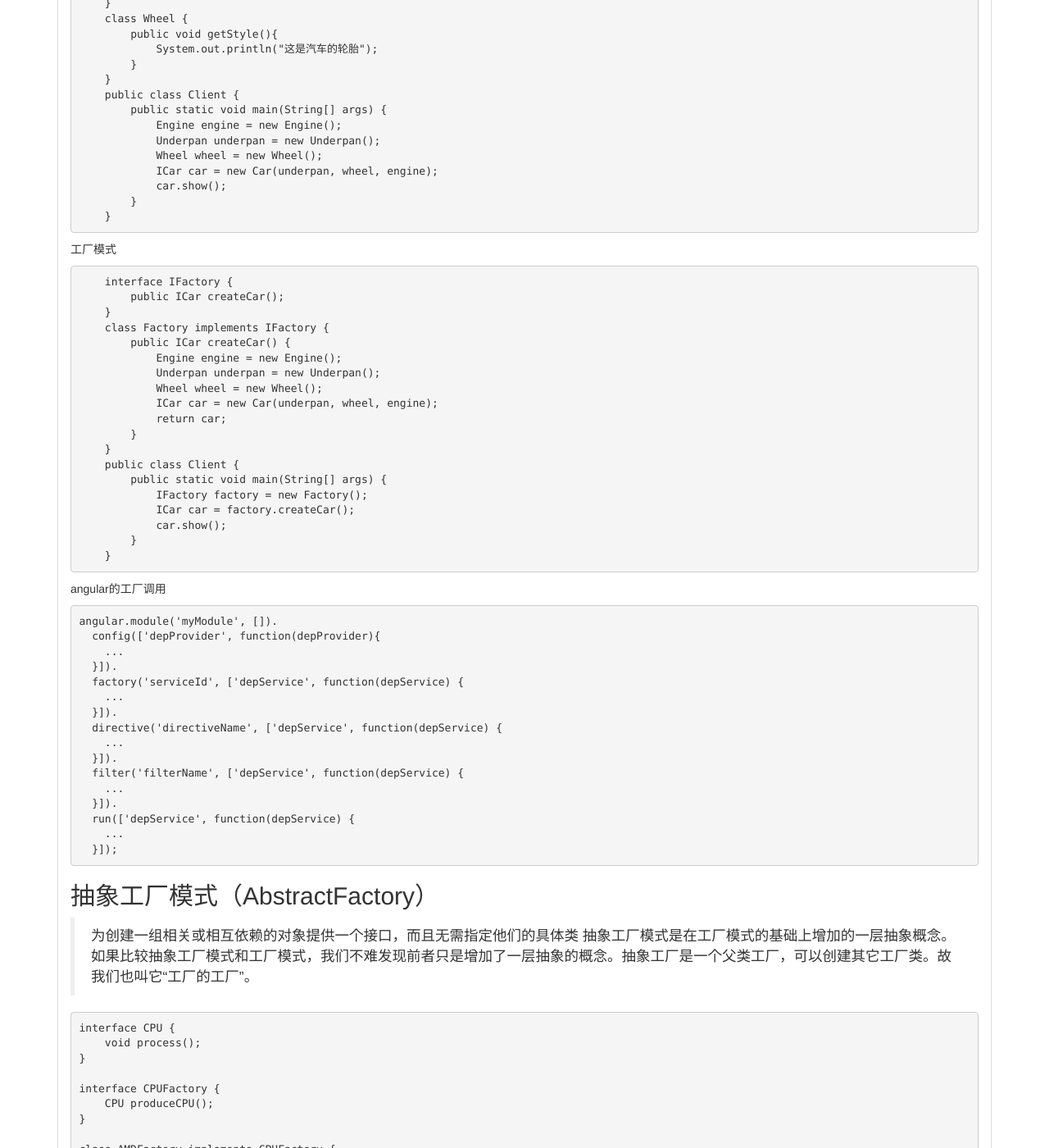
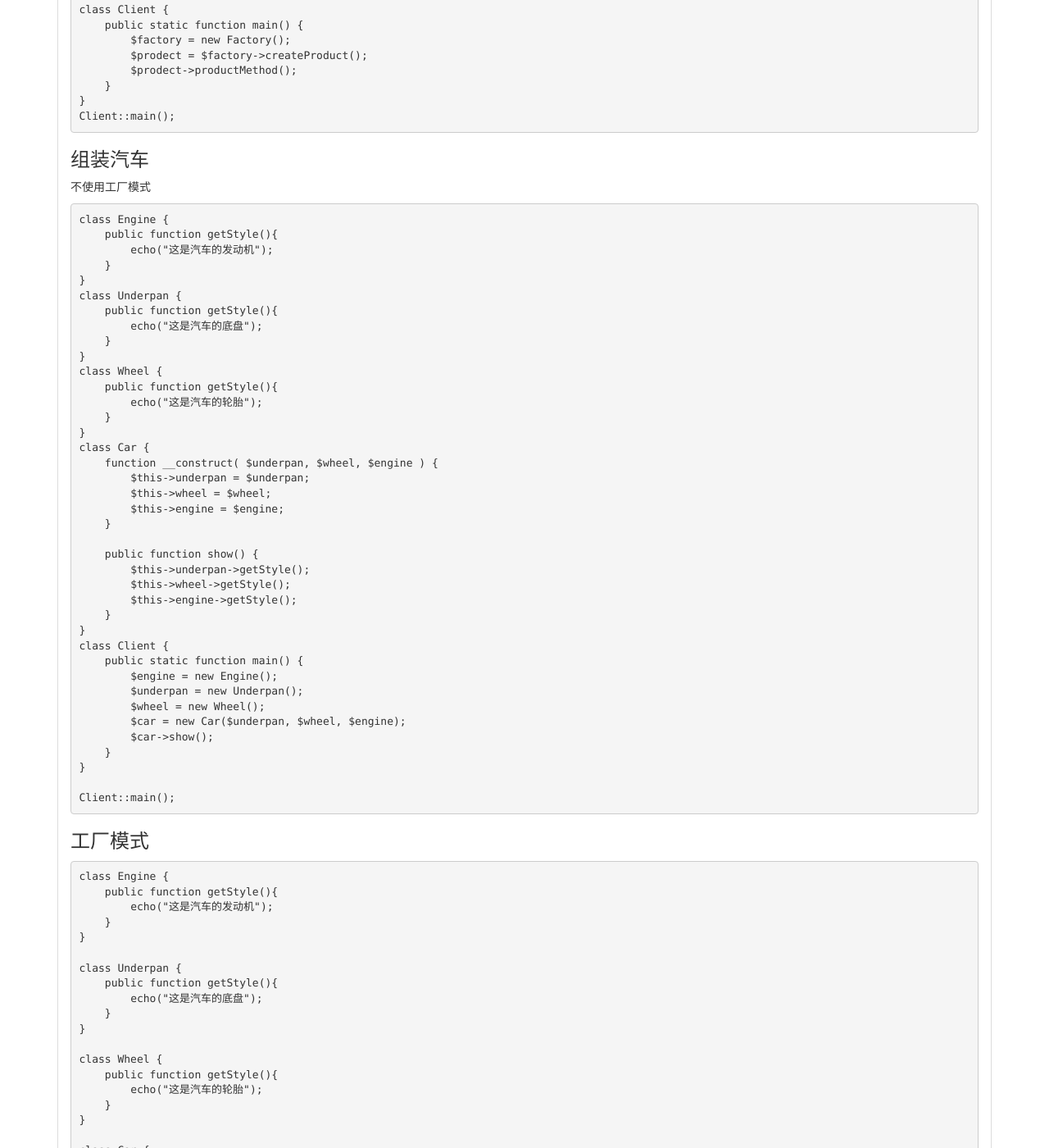
Before and after one commit to kailian/kailian.github.io, a Jekyll site: the page built from _posts/2014-08-13-design-patterns-01.md, in a window 1280 px wide and 1400 px high, scrolled down 2255 px. Shown: the whole window at 82% size. Built offline with Jekyll 4.4.1, drawn with Linux system fonts in a browser that asks for light colours; nearby versions of some CDN libraries; library files that are not in the unit come from our copies; comment, search, counter and statistics services are not loaded; some of the changed text lies outside the part shown.

Commit message:
【blog】update blog

```diff
--- a/_posts/2014-08-13-design-patterns-01.md
+++ b/_posts/2014-08-13-design-patterns-01.md
@@ -32,21 +32,42 @@
 
 > 调用取得实例方法的时候才会实例化对象
 
-    public class Singleton {
-        private Singleton(){}
-        private static Singleton instance = null;
-        public static synchronized Singleton getInstance() {
-    　　　　if (instance == null) {
-    　　　　    instance = new Singleton();
-    　　　　}
-    　　　　return instance;
+### PHP示例
+
+    class Singleton {
+        private static $instance = null;
+
+        public static function getInstance() {
+            self::$instance = new self();
+            return self::$instance;
+        }
+
+        //空构造函数
+        private function __construct() {
+
+        }
+
+        //空克隆成员函数
+        private function __clone() {
+
+        }
+
+        public function test() {
+            echo "test";
         }
     }
+    Singleton::getInstance()->test();
 
 
 ### 饿汉模式
 
 > 加载类的时候会连带着创建实例
+
+PHP中不支持饿汉式的单例模式
+
+因为PHP不支持在类定义时给类的成员变量赋予非基本类型的值。如表达式，new操作等等
+
+### java示例
 
     public class Singleton {
         private Singleton(){}
@@ -67,86 +88,141 @@
 - 降低耦合度
 
 
-        interface IProduct {
-            public void productMethod();
+### 代码示例
+
+    interface IProduct {
+        public function productMethod();
+    }
+
+    class Product implements IProduct {
+        public function productMethod() {
+            echo("产品");
         }
+    }
 
-        class Product implements IProduct {
-            public void productMethod() {
-                System.out.println("产品");
-            }
+    interface IFactory {
+        public function createProduct();
+    }
+
+    class Factory implements IFactory {
+        public function createProduct() {
+            return new Product();
         }
+    }
 
-        interface IFactory {
-            public IProduct createProduct();
+    class Client {
+        public static function main() {
+            $factory = new Factory();
+            $prodect = $factory->createProduct();
+            $prodect->productMethod();
         }
+    }
+    Client::main();
 
-        class Factory implements IFactory {
-            public IProduct createProduct() {
-                return new Product();
-            }
-        }
 
-        public class Client {
-            public static void main(String[] args) {
-                IFactory factory = new Factory();
-                IProduct prodect = factory.createProduct();
-                prodect.productMethod();
-            }
-        }
-
-> 组装汽车
+### 组装汽车
 
 不使用工厂模式
 
-        class Engine {
-            public void getStyle(){
-                System.out.println("这是汽车的发动机");
-            }
+    class Engine {
+        public function getStyle(){
+            echo("这是汽车的发动机");
         }
-        class Underpan {
-            public void getStyle(){
-                System.out.println("这是汽车的底盘");
-            }
+    }
+    class Underpan {
+        public function getStyle(){
+            echo("这是汽车的底盘");
         }
-        class Wheel {
-            public void getStyle(){
-                System.out.println("这是汽车的轮胎");
-            }
+    }
+    class Wheel {
+        public function getStyle(){
+            echo("这是汽车的轮胎");
         }
-        public class Client {
-            public static void main(String[] args) {
-                Engine engine = new Engine();
-                Underpan underpan = new Underpan();
-                Wheel wheel = new Wheel();
-                ICar car = new Car(underpan, wheel, engine);
-                car.show();
-            }
+    }
+    class Car {
+        function __construct( $underpan, $wheel, $engine ) {
+            $this->underpan = $underpan;
+            $this->wheel = $wheel;
+            $this->engine = $engine;
         }
 
-工厂模式
+        public function show() {
+            $this->underpan->getStyle();
+            $this->wheel->getStyle();
+            $this->engine->getStyle();
+        }
+    }
+    class Client {
+        public static function main() {
+            $engine = new Engine();
+            $underpan = new Underpan();
+            $wheel = new Wheel();
+            $car = new Car($underpan, $wheel, $engine);
+            $car->show();
+        }
+    }
 
-        interface IFactory {
-            public ICar createCar();
+    Client::main();
+
+### 工厂模式
+
+    class Engine {
+        public function getStyle(){
+            echo("这是汽车的发动机");
         }
-        class Factory implements IFactory {
-            public ICar createCar() {
-                Engine engine = new Engine();
-                Underpan underpan = new Underpan();
-                Wheel wheel = new Wheel();
-                ICar car = new Car(underpan, wheel, engine);
-                return car;
-            }
+    }
+
+    class Underpan {
+        public function getStyle(){
+            echo("这是汽车的底盘");
         }
-        public class Client {
-            public static void main(String[] args) {
-                IFactory factory = new Factory();
-                ICar car = factory.createCar();
-                car.show();
-            }
+    }
+
+    class Wheel {
+        public function getStyle(){
+            echo("这是汽车的轮胎");
+        }
+    }
+
+    class Car {
+        function __construct( $underpan, $wheel, $engine ) {
+            $this->underpan = $underpan;
+            $this->wheel = $wheel;
+            $this->engine = $engine;
         }
 
-angular的工厂调用
+        public function show() {
+            $this->underpan->getStyle();
+            $this->wheel->getStyle();
+            $this->engine->getStyle();
+        }
+    }
+
+    interface IFactory {
+        public function createCar();
+    }
+
+    class Factory implements IFactory {
+        public function createCar() {
+            $engine = new Engine();
+            $underpan = new Underpan();
+            $wheel = new Wheel();
+            $car = new Car($underpan, $wheel, $engine);
+            return $car;
+        }
+    }
+
+    class Client {
+        public static function main() {
+            $factory = new Factory();
+            $car = $factory->createCar();
+            $car->show();
+        }
+    }
+    Client::main();
+
+
+### angular的工厂调用
 
     angular.module('myModule', []).
       config(['depProvider', function(depProvider){
@@ -169,65 +245,223 @@
 ## 抽象工厂模式（AbstractFactory）
 
 > 为创建一组相关或相互依赖的对象提供一个接口，而且无需指定他们的具体类
-> 抽象工厂模式是在工厂模式的基础上增加的一层抽象概念。如果比较抽象工厂模式和工厂模式，我们不难发现前者只是增加了一层抽象的概念。抽象工厂是一个父类工厂，可以创建其它工厂类。故我们也叫它“工厂的工厂”。
+
+抽象工厂模式是在工厂模式的基础上增加的一层抽象概念。如果比较抽象工厂模式和工厂模式，我们不难发现前者只是增加了一层抽象的概念。抽象工厂是一个父类工厂，可以创建其它工厂类。故我们也叫它“工厂的工厂”。
 
 
     interface CPU {
-        void process();
+        function process();
     }
 
     interface CPUFactory {
-        CPU produceCPU();
+        function produceCPU();
     }
 
     class AMDFactory implements CPUFactory {
-        public CPU produceCPU() {
+        public function produceCPU() {
             return new AMDCPU();
         }
     }
 
     class IntelFactory implements CPUFactory {
-        public CPU produceCPU() {
+        public function produceCPU() {
             return new IntelCPU();
         }
     }
 
     class AMDCPU implements CPU {
-        public void process() {
-            System.out.println("AMD is processing...");
+        public function process() {
+            print_r("AMD is processing...");
         }
     }
 
     class IntelCPU implements CPU {
-        public void process() {
-            System.out.println("Intel is processing...");
+        public function process() {
+            print_r("Intel is processing...");
         }
     }
 
     //创建工厂的工厂
     class Computer {
-        CPU cpu;
+        private $cpu;
 
-        public Computer(CPUFactory factory) {
-            cpu = factory.produceCPU();
-            cpu.process();
+        function __construct($factory) {
+            $this->factory = $factory;
+            $this->Computer();
+        }
+
+        public function Computer() {
+            $this->cpu = $this->factory->produceCPU();
+            $this->cpu->process();
         }
     }
 
-    public class Client {
-        public static void main(String[] args) {
-            new Computer(createSpecificFactory());
+    class Client {
+        public static function main() {
+            new Computer(self::createSpecificFactory());
         }
 
-        public static CPUFactory createSpecificFactory() {
-            int sys = 0; // 基于特定要求
-            if (sys == 0)
+        public static function createSpecificFactory() {
+            $sys = 0;
+            if ($sys == 0)
                 return new AMDFactory();
             else
                 return new IntelFactory();
         }
     }
 
+    Client::main();
+
+
 ## 创建者模式（Builder）
 
 > 将一个复杂对象的构建和表示分离，使得同样的构建过程可以构建不同的表示。
+
+将构建复杂对象的过程与组成对象的部件解耦。
+
+建造模式使得产品内部表象可以独立的变化，客户不必知道产品内部组成的细节。
+
+- 产品类：一般是一个较为复杂的对象。包含定义组件的类，包括将这些组件装配成产品的接口。
+
+- 抽象建造者：用来规范产品对象各个组成成分的建造。至少会有两个抽象方法，一个用来建造产品，一个是用来返回产品。
+
+- 具体建造者: 实现抽象类的所有未实现的方法，具体来说一般是两项任务：组建产品；返回组建好的产品。
+
+- 指导者：调用具体的建造者创建产品对象。
+
+### 代码示例
+
+
+    class Product {
+        private $name;
+        private $type;
+        public function showProduct() {
+           echo("名称：".$this->name);
+           echo("型号：".$this->type);
+        }
+        public function setName( $name ) {
+            $this->name = $name;
+        }
+        public function setType( $type ) {
+            $this->type = $type;
+        }
+    }
+
+    abstract class Builder {
+        public abstract function setPart($arg1, $arg2);
+        public abstract function getProduct();
+    }
+
+    class ConcreteBuilder extends Builder {
+        private $product;
+
+        function __construct() {
+            $this->product = new Product();
+        }
+
+        public function getProduct() {
+            return $this->product;
+        }
+
+        public function setPart($arg1, $arg2) {
+            $this->product->setName($arg1);
+            $this->product->setType($arg2);
+        }
+    }
+
+    class Director {
+        private $builder;
+        function __construct() {
+            $this->builder = new ConcreteBuilder();
+        }
+        public function getAProduct(){
+            $this->builder->setPart("宝马汽车","X7");
+            return $this->builder->getProduct();
+        }
+        public function getBProduct(){
+            $this->builder->setPart("奥迪汽车","Q5");
+            return $this->builder->getProduct();
+        }
+    }
+
+    class Client {
+        public static function main(){
+            $director = new Director();
+            $product1 = $director->getAProduct();
+            $product1->showProduct();
+
+            $product2 = $director->getBProduct();
+            $product2->showProduct();
+        }
+    }
+    Client::main();
+
+
+### 建造者模式的优点
+
+- 建造者模式的封装性很好。
+
+- 建造者模式很容易进行扩展，新的需求，通过实现一个新的建造者类就可以完成
+
+
+### 建造者模式与工厂模式的区别
+
+把指导者类看做是最终调用的客户端，那么剩余的部分就可以看作是一个简单的工厂模式
+
+创建模式着重于逐步将组件装配成一个成品并向外提供，而抽象工厂模式着重于得到产品族中相关的多个产品对象。
+
+
+## 原型模式（Prototype）
+
+> 用原型实例指定创建对象的种类，并通过拷贝这些原型创建新的对象。
+
+原型模式主要用于对象的复制，它的核心是就是原型类Prototype。
+
+实现Cloneable接口。实现了此接口的类上使用copy方法。
+
+
+    interface Cloneable {
+      function copy();
+    }
+
+    class Prototype implements Cloneable {
+        public function copy(){
+            return clone $this;
+
+            /**
+             * 深拷贝
+             */
+            /*
+            $serialize_obj = serialize($this);  //序列化
+            $clone_obj = unserialize($serialize_obj);   //反序列化
+            return $clone_obj; */
+        }
+    }
+
+    class ConcretePrototype extends Prototype{
+        public function show(){
+            echo("原型模式实现类");
+        }
+    }
+
+    class Client {
+        public static function main(){
+            $cp = new ConcretePrototype();
+            for($i=0; $i< 10; $i++){
+                $clonecp = $cp->copy();
+                $cp->show();
+            }
+        }
+    }
+
+    Client::main();
+
+### 原型模式的优点
+
+- 使用原型模式创建对象比直接new一个对象在性能上要好的多，因为Object类的clone方法是一个本地方法，它直接操作内存中的二进制流，特别是复制大对象时，性能的差别非常明显。
+
+- 简化对象的创建
+
+使用原型模式复制对象不会调用类的构造方法。因为对象的复制是通过调用Object类的clone方法来完成的，它直接在内存中复制数据，因此不会调用到类的构造方法。不但构造方法中的代码不会执行，甚至连访问权限都对原型模式无效。
+
+单例模式与原型模式是冲突的。
```
Also changed, not shown: _posts/2014-09-06-design-patterns-02.md (added, +25 -0 lines), _posts/2014-09-06-design-patterns-03.md (added, +21 -0 lines).
